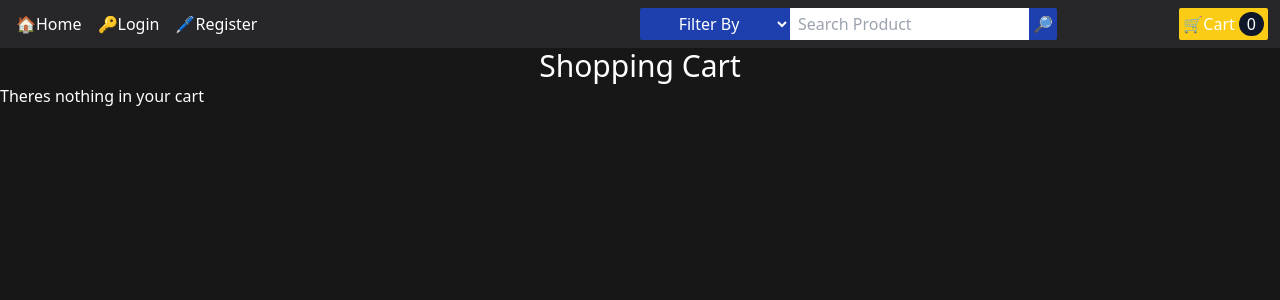
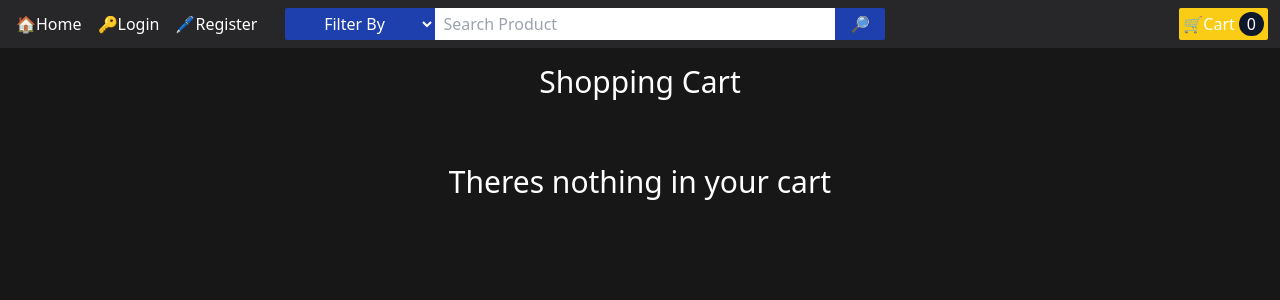
Before and after one commit to FrancoAK07/Django_Ecommerce, a Django app: page /cart/ in a window 1280 px wide. Shown: the top 300 px of the page. Run offline with Django 4.2, Linux system fonts and the light colour scheme.

Commit message:
design changes

```diff
--- a/mystore/templates/mystore/index.html
+++ b/mystore/templates/mystore/index.html
@@ -37,7 +37,7 @@
       {% for product in recent %}
         <div class="rounded-t-sm w-5/6 mx-auto p-4">
           <p class="text-white text-center text-xl bg-blue-800 rounded-t-sm p-1">{{ product.title }}</p>
-          <a href="{% url 'product_details' slug=product.slug %}"><img class="h-48 w-full" src="{{ product.image.url }}" alt="" /></a>
+          <a href="{% url 'product_details' slug=product.slug %}"><img class="h-60 w-full" src="{{ product.image.url }}" alt="" /></a>
         </div>
       {% endfor %}
     </div>
--- a/project_1/settings.py
+++ b/project_1/settings.py
@@ -28,6 +28,7 @@ DEBUG = True
 ALLOWED_HOSTS = [
     "project1-production-1e81.up.railway.app",
     "https://project1-production-1e81.up.railway.app",
+    "127.0.0.1",
 ]
 CSRF_TRUSTED_ORIGINS = ["https://project1-production-1e81.up.railway.app"]
 
--- a/shoppingcart/templates/shoppingcart/cart_summary.html
+++ b/shoppingcart/templates/shoppingcart/cart_summary.html
@@ -2,7 +2,7 @@
 
 {% block content %}
   <div class="container mx-auto text-white">
-    <h1 class="text-3xl text-center">Shopping Cart</h1>
+    <h1 class="text-3xl text-center mt-4">Shopping Cart</h1>
     {% if cart_products %}
       <div class="grid grid-rows-1 w-5/6 md:w-10/12 bg-slate-700 rounded-md mx-auto my-6 p-4">
         <div class="grid grid-cols-3 pb-2 text-center">
@@ -56,7 +56,7 @@
         </div>
       </div>
     {% else %}
-      <h1>Theres nothing in your cart</h1>
+      <h1 class="text-center text-3xl mt-16">Theres nothing in your cart</h1>
     {% endif %}
   </div>
   {% comment %}Update cart{% endcomment %}
--- a/static/css/output.css
+++ b/static/css/output.css
@@ -705,6 +717,10 @@ video {
   margin-inline-start: auto;
 }
 
+.mt-16 {
+  margin-top: 4rem;
+}
+
 .mt-2 {
   margin-top: 0.5rem;
 }
@@ -837,6 +873,38 @@ video {
   width: 100%;
 }
 
+.w-2\/12 {
+  width: 16.666667%;
+}
+
+.w-4\/12 {
+  width: 33.333333%;
+}
+
+.w-6\/12 {
+  width: 50%;
+}
+
+.w-5\/12 {
+  width: 41.666667%;
+}
+
+.w-1\/12 {
+  width: 8.333333%;
+}
+
+.w-7\/12 {
+  width: 58.333333%;
+}
+
+.w-3\/12 {
+  width: 25%;
+}
+
+.w-8\/12 {
+  width: 66.666667%;
+}
+
 .table-auto {
   table-layout: auto;
 }
@@ -1139,6 +1223,11 @@ video {
   padding-bottom: 1.25rem;
 }
 
+.px-5 {
+  padding-left: 1.25rem;
+  padding-right: 1.25rem;
+}
+
 .pb-2 {
   padding-bottom: 0.5rem;
 }
--- a/templates/base.html
+++ b/templates/base.html
@@ -8,8 +8,8 @@
     <script src="{% static 'js/jquery.min.js' %}"></script>
   </head>
   <body class="bg-neutral-900 min-h-dvh pb-4">
-    <nav class="w-full h-12 bg-zinc-800 grid grid-cols-2">
-      <div class="flex ms-2">
+    <nav class="w-full h-12 bg-zinc-800 flex">
+      <div class="flex ps-2 my-auto col-span-3">
         <div class="align-middle flex justify-center p-2">
           <a class="text-white my-auto hover:opacity-80 h-auto text-nowrap" href="/">🏠Home</a>
         </div>
@@ -41,9 +41,9 @@
           {% endif %}
         {% endif %}
       </div>
-      <div class="flex my-auto">
-        <form class="flex my-auto" method="POST" action="{% url 'search' %}">
-          <select class="bg-blue-800 rounded-s-sm text-white text-center p-1" name="filter" id="filter">
+      <div class="flex my-auto w-6/12 px-5">
+        <form class="flex my-auto w-full" method="POST" action="{% url 'search' %}">
+          <select class="bg-blue-800 rounded-s-sm text-white text-center p-1 w-3/12" name="filter" id="filter">
             <option value="" disabled selected>Filter By</option>
             <option value="all departments">All Departments</option>
             <option value="home">Home</option>
@@ -51,9 +51,11 @@
             <option value="self care">Self Care</option>
           </select>
           {% csrf_token %}
-          <input class="ps-2 focus:outline-none" placeholder="Search Product" type="text" name="searched" />
-          <button type="submit" class="bg-blue-800 rounded-e-sm px-1" id="test">🔎</button>
+          <input class="ps-2 focus:outline-none w-8/12" placeholder="Search Product" type="text" name="searched" />
+          <button type="submit" class="bg-blue-800 rounded-e-sm px-1 w-1/12" id="test">🔎</button>
         </form>
+      </div>
+      <div class="flex my-auto ms-auto">
         <a href="{% url 'cart_summary' %}" class="flex my-auto ms-auto me-3 text-white bg-yellow-400 rounded-sm hover:opacity-85 p-1">
           <div class="text-nowrap">🛒Cart</div>
           <div class="ms-1 bg-slate-900 rounded-full flex content-center justify-center flex-wrap px-2" id="cart_qty">{{ shoppingcart|length }}</div>
```
Also changed, not shown: other parts of static/css/output.css (+56 -0 lines), mystore/templates/mystore/search.html (+8 -12 lines), assets/botw-box.jpg (added), db.sqlite3, static/images/botw-box.jpg (added).
